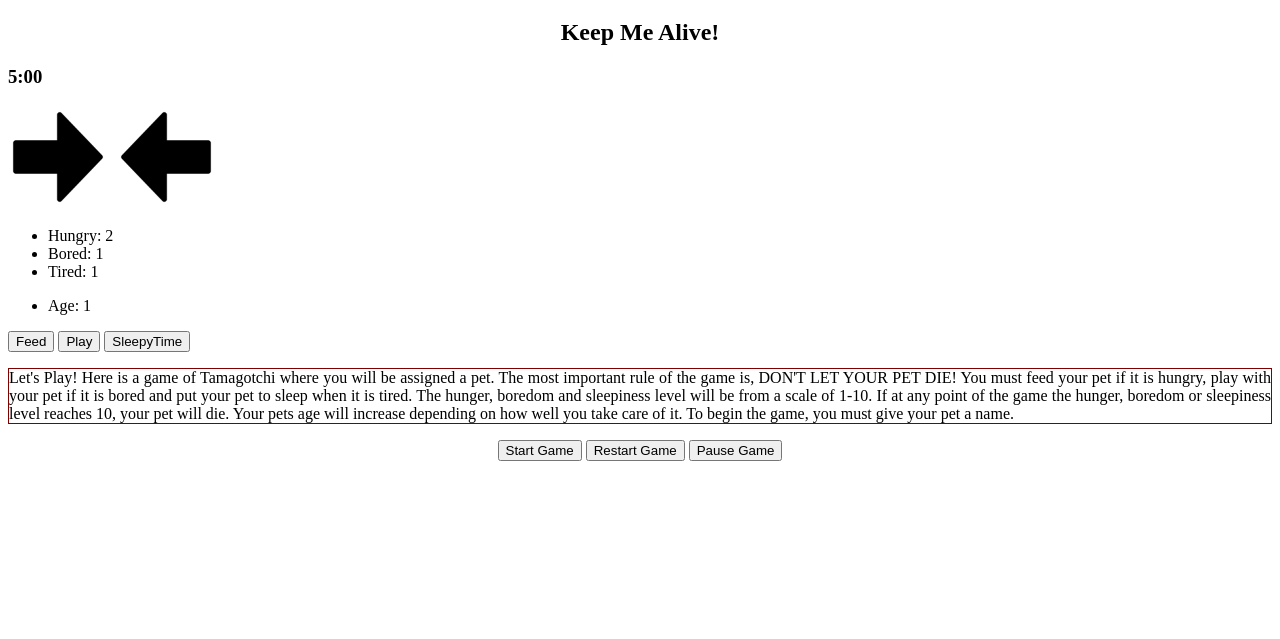
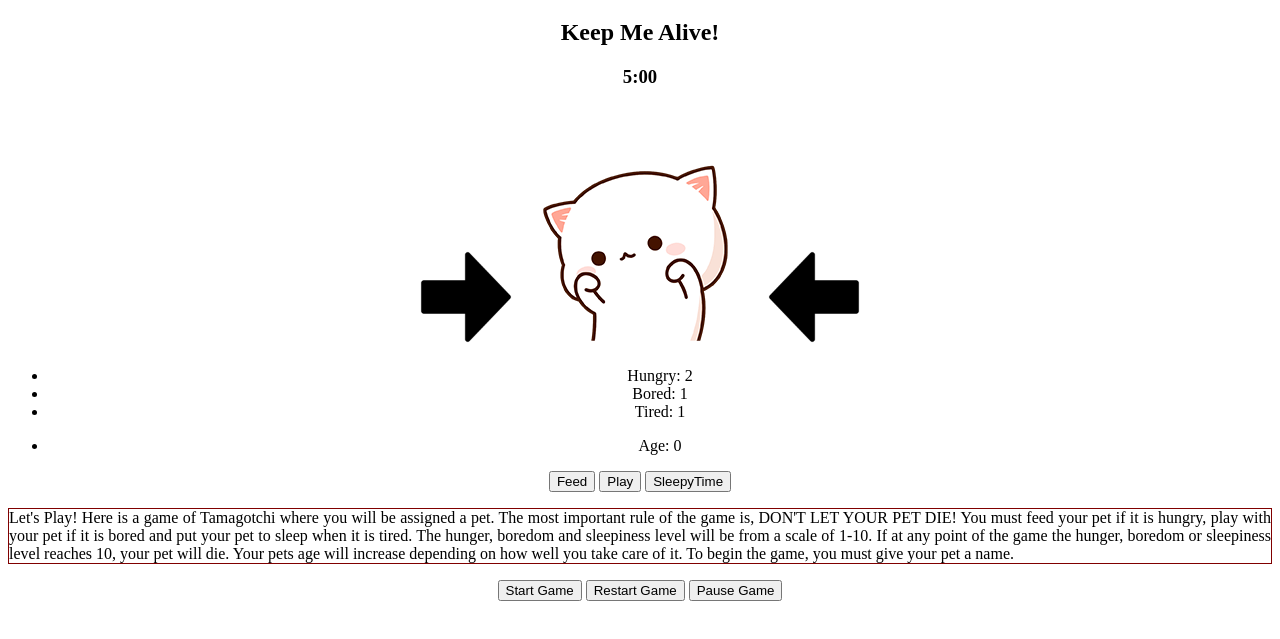
Before and after one commit to jessicalynn03/jessica-tamagotchi-game, a plain HTML site: page index.html in a window 1280 px wide. Shown: the part 61-700 px from the top of the page. Drawn offline with Linux system fonts and the light colour scheme.

Commit message:
working on css and javascript

```diff
--- a/css/style.css
+++ b/css/style.css
@@ -8,13 +8,6 @@ p {
 footer {
     text-align: center;
 }
-/*
-#myImage {
-    width: 200px;
-    height: 200px;
-    border-radius: 50%;
-    justify-content: center;
-} */
 
 p {
     border: 5px solid maroon;
@@ -27,18 +20,11 @@ p {
 footer {
     text-align: center;
 }
-/*
-#myImage {
-    width: 200px;
-    height: 200px;
-    border-radius: 50%;
-    justify-content: center;
-} */
 
-
-img {
-    justify-content: center;
-}
 h2 {
     text-align: center;
 }
+
+body {
+    text-align: center;
+}
--- a/index.html
+++ b/index.html
@@ -17,7 +17,7 @@
             <h2>Keep Me Alive!</h2>
             <h3 id="timer">5:00</h3>
            <img src="rightarrow.png" width="100" height="100">
-           <img src="" id="myImage">
+           <img src="cat.png" id="myImage">
             <img src="leftarrow.png" width ="100" height="100">
 
             <ul class="tama-game">
--- a/js/main.js
+++ b/js/main.js
@@ -6,8 +6,6 @@ const startButton = document.querySelector("#start")
 const restartButton = document.querySelector("#restart")
 const yourName = document.querySelector("#yourName")
 const ageEl = document.querySelector(".age")
-
-
 const feedBtn = document.querySelector("#feed")
 const playBtn = document.querySelector("#play")
 const sleepBtn = document.querySelector("#sleep")
@@ -62,7 +60,15 @@ let sleepInterval = setInterval(function(){
 let ageInterval = setInterval(function(){
 age++
 ageEl.innerText = "Age: " + age;
-}, 5000)
+}, 20000)
+
+
+// let stopInterval = clearInterval(function(){
+//     if(hungerNow === 10 || playNow === 10 || sleepNow === 10)
+//     clearInterval(hungerInterval);
+//     clearInterval(playInterval);
+//     clearInterval(sleepInterval);
+// }
 
 
 
```
Also changed, not shown: cat.png (added).
